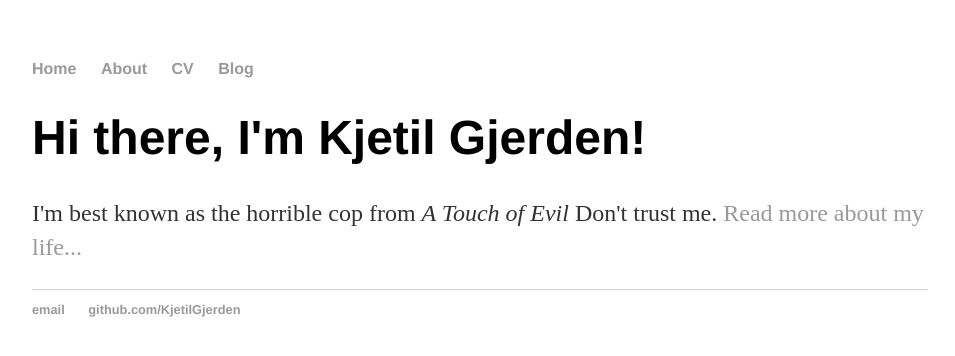
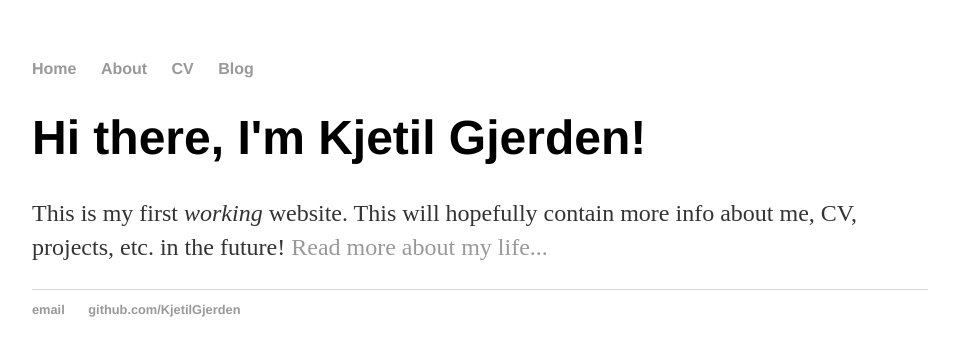
Before and after one commit to KjetilGjerden/KjetilGjerden.github.io, a Jekyll site: the page built from index.html, in a window 1280 px wide. Shown: the top 356 px of the page, without its empty margins (160-1115 px from the left). Built offline with Jekyll 4.4.1, drawn with Linux system fonts in a browser that asks for light colours.

Commit message:
edited intro

```diff
--- a/index.html
+++ b/index.html
@@ -4,6 +4,6 @@ title: Kjetil Gjerden, Cybernetics student
 ---
 <div class="blurb">
 	<h1>Hi there, I'm Kjetil Gjerden!</h1>
-	<p>I'm best known as the horrible cop from <em>A Touch of Evil</em> Don't trust me.
+	<p>This is my first <em>working</em> website. This will hopefully contain more info about me, CV, projects, etc. in the future!
 		<a href="/about">Read more about my life...</a></p>
 </div><!-- /.blurb -->
```
